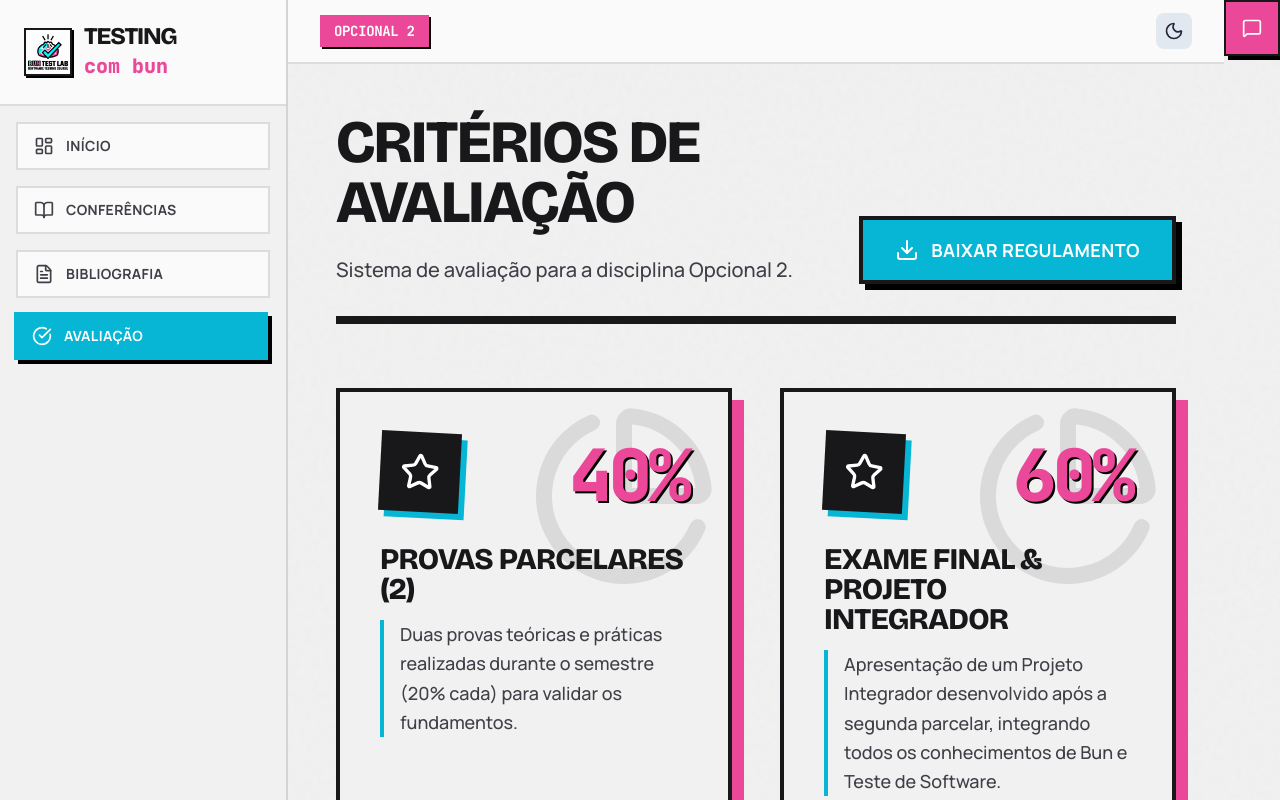
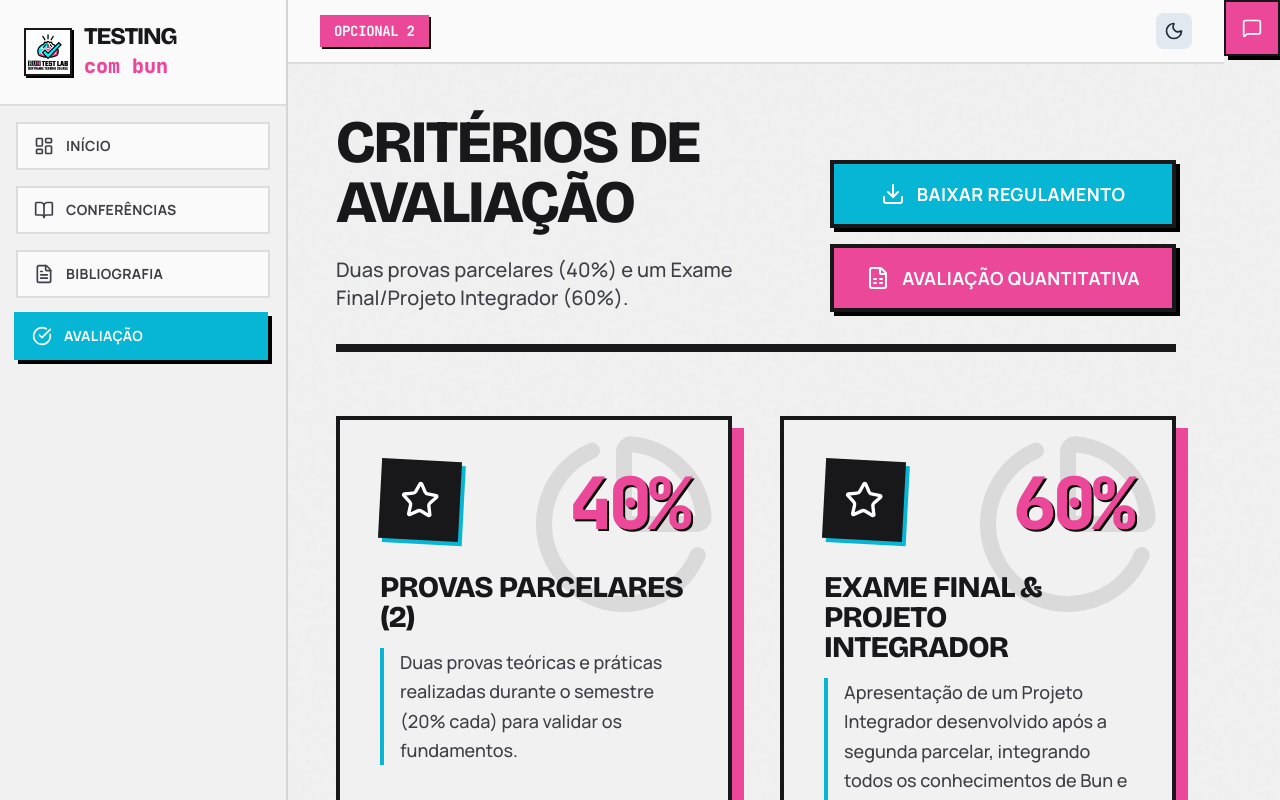
Before and after one commit to elyulidev/opcional2-web, a React (Vite) app: page /avaliacao in a window 1280 px wide. Built offline with nearby package versions, Linux system fonts and the light colour scheme.

Commit message:
feat: Update Avaliacao and Bibliography components .

```diff
--- a/src/pages/Avaliacao.tsx
+++ b/src/pages/Avaliacao.tsx
@@ -1,66 +1,67 @@
-import { EVALUACIONES } from '../content/constants';
-import { Download, PieChart, Star } from 'lucide-react';
+import { EVALUACIONES } from "../content/constants";
+import { Download, PieChart, Star, FileSpreadsheet } from "lucide-react";
 
 export function Avaliacao() {
-  const downloadPDF = () => {
-    const content = `
-Critérios de Avaliação - Testing com Bun (Opcional 2)
-=====================================================
-
-${EVALUACIONES.map(e => `${e.nombre} (${e.porcentaje}%)\n-----------------------------------------------------\n${e.descripcion}\n\n`).join('')}
-    `;
-    const blob = new Blob([content], { type: 'text/plain' });
-    const url = URL.createObjectURL(blob);
-    const a = document.createElement('a');
-    a.href = url;
-    a.download = 'Avaliacao_Testing_Bun.txt';
-    document.body.appendChild(a);
-    a.click();
-    document.body.removeChild(a);
-    URL.revokeObjectURL(url);
-  };
-
 	return (
-    <div className="max-w-5xl mx-auto p-6 lg:p-12 animate-in fade-in">
-      <div className="flex flex-col md:flex-row md:items-end justify-between gap-8 mb-16 border-b-8 border-zinc-900 dark:border-zinc-100 pb-8">
+		<div className='max-w-5xl mx-auto p-6 lg:p-12 animate-in fade-in'>
+			<div className='flex flex-col md:flex-row md:items-end justify-between gap-8 mb-16 border-b-8 border-zinc-900 dark:border-zinc-100 pb-8'>
 				<div>
-          <h1 className="text-4xl md:text-6xl font-serif font-black text-zinc-900 dark:text-white mb-6 uppercase tracking-tight">
+					<h1 className='text-4xl md:text-6xl font-serif font-black text-zinc-900 dark:text-white mb-6 uppercase tracking-tight'>
 						Critérios de Avaliação
 					</h1>
-          <p className="text-zinc-700 dark:text-zinc-300 text-xl font-medium">
-            Sistema de avaliação para a disciplina Opcional 2.
+					<p className='text-zinc-700 dark:text-zinc-300 text-xl font-medium'>
+						Duas provas parcelares (40%) e um Exame Final/Projeto Integrador
+						(60%).
 					</p>
 				</div>
-        <button
-          onClick={downloadPDF}
-          className="flex items-center justify-center gap-3 bg-secondary hover:bg-secondary-hover text-white border-4 border-zinc-900 dark:border-white px-8 py-4 font-bold text-lg uppercase tracking-wide transition-all shadow-[6px_6px_0px_rgba(0,0,0,1)] dark:shadow-[6px_6px_0px_rgba(255,255,255,1)] hover:translate-y-1 hover:translate-x-1 hover:shadow-[2px_2px_0px_rgba(0,0,0,1)] dark:hover:shadow-[2px_2px_0px_rgba(255,255,255,1)] whitespace-nowrap"
+				<div className='flex flex-col gap-4'>
+					<a
+						download
+						target='_blank'
+						rel='noopener noreferrer'
+						href='https://5gnshwxcnlopxrkn.public.blob.vercel-storage.com/Opcional%20II.pdf'
+						className='flex items-center justify-center gap-3 bg-secondary hover:bg-secondary-hover text-white border-4 border-zinc-900 dark:border-white px-8 py-4 font-bold text-lg uppercase tracking-wide transition-all brutalist-shadow hover:translate-y-1 hover:translate-x-1 hover:shadow-none whitespace-nowrap w-full md:w-auto'
 					>
-          <Download className="w-6 h-6" />
+						<Download className='w-6 h-6' />
 						Baixar Regulamento
-        </button>
+					</a>
+					<a
+						download
+						target='_blank'
+						rel='noopener noreferrer'
+						href='https://5gnshwxcnlopxrkn.public.blob.vercel-storage.com/Evaluaci%C3%B3n%20Cuantitativa.pdf'
+						className='flex items-center justify-center gap-3 bg-primary hover:bg-primary/90 text-white border-4 border-zinc-900 dark:border-white px-8 py-4 font-bold text-lg uppercase tracking-wide transition-all brutalist-shadow hover:translate-y-1 hover:translate-x-1 hover:shadow-none whitespace-nowrap w-full md:w-auto'
+					>
+						<FileSpreadsheet className='w-6 h-6' />
+						Avaliação Quantitativa
+					</a>
+				</div>
 			</div>
 
-      <div className="grid md:grid-cols-2 gap-8 lg:gap-12">
+			<div className='grid md:grid-cols-2 gap-8 lg:gap-12'>
 				{EVALUACIONES.map((crit, idx) => (
-          <div key={idx} className="bg-light-surface dark:bg-dark-surface p-8 lg:p-10 border-4 border-zinc-900 dark:border-zinc-100 shadow-[12px_12px_0px_#ec4899] dark:shadow-[12px_12px_0px_#ec4899] relative group hover:-translate-y-2 hover:-translate-x-2 hover:shadow-[20px_20px_0px_#06b6d4] dark:hover:shadow-[20px_20px_0px_#06b6d4] transition-all duration-300">
-            <div className="absolute -top-6 -right-6 p-8 opacity-10 dark:opacity-20 pointer-events-none group-hover:scale-125 transition-transform duration-500 text-zinc-900 dark:text-white">
-              <PieChart className="w-48 h-48" />
+					<div
+						key={idx}
+						className='bg-light-surface dark:bg-dark-surface p-8 lg:p-10 border-4 border-zinc-900 dark:border-zinc-100 shadow-[12px_12px_0px_#ec4899] dark:shadow-[12px_12px_0px_#ec4899] relative group hover:-translate-y-2 hover:-translate-x-2 hover:shadow-[20px_20px_0px_#06b6d4] dark:hover:shadow-[20px_20px_0px_#06b6d4] transition-all duration-300'
+					>
+						<div className='absolute -top-6 -right-6 p-8 opacity-10 dark:opacity-20 pointer-events-none group-hover:scale-125 transition-transform duration-500 text-zinc-900 dark:text-white'>
+							<PieChart className='w-48 h-48' />
 						</div>
 
-            <div className="flex items-end justify-between mb-8 relative z-10">
-              <div className="w-20 h-20 bg-zinc-900 dark:bg-white flex items-center justify-center border-2 border-transparent shadow-[6px_6px_0px_#06b6d4] dark:shadow-[6px_6px_0px_#06b6d4] rotate-3 group-hover:-rotate-6 transition-transform">
-                <Star className="w-10 h-10 text-white dark:text-zinc-900" />
+						<div className='flex items-end justify-between mb-8 relative z-10'>
+							<div className='w-20 h-20 bg-zinc-900 dark:bg-white flex items-center justify-center border-2 border-transparent brutalist-shadow-secondary rotate-3 group-hover:-rotate-6 transition-transform'>
+								<Star className='w-10 h-10 text-white dark:text-zinc-900' />
 							</div>
-              <span className="text-6xl lg:text-7xl font-mono font-black text-primary tracking-tighter drop-shadow-[2px_2px_0px_#000] dark:drop-shadow-[2px_2px_0px_#fff]">
+							<span className='text-6xl lg:text-7xl font-mono font-black text-primary tracking-tighter drop-shadow-[2px_2px_0px_#000] dark:drop-shadow-[2px_2px_0px_#fff]'>
 								{crit.porcentaje}%
 							</span>
 						</div>
 
-            <h3 className="text-3xl font-serif font-black text-zinc-900 dark:text-white mb-4 relative z-10 leading-none uppercase">
+						<h3 className='text-3xl font-serif font-black text-zinc-900 dark:text-white mb-4 relative z-10 leading-none uppercase'>
 							{crit.nombre}
 						</h3>
 
-            <p className="text-zinc-700 dark:text-zinc-300 font-medium text-lg leading-relaxed relative z-10 border-l-4 border-secondary pl-4">
+						<p className='text-zinc-700 dark:text-zinc-300 font-medium text-lg leading-relaxed relative z-10 border-l-4 border-secondary pl-4'>
 							{crit.descripcion}
 						</p>
 					</div>
--- a/src/pages/Bibliografia.tsx
+++ b/src/pages/Bibliografia.tsx
@@ -1,5 +1,5 @@
 import { BIBLIOGRAFIA } from '../content/constants';
-import { ExternalLink, Book, FileText, Globe } from 'lucide-react';
+import { ExternalLink, Book, FileText, Globe, Download } from 'lucide-react';
 
 export function Bibliografia() {
   return (
@@ -18,8 +18,8 @@ export function Bibliografia() {
           {BIBLIOGRAFIA.map((item, idx) => (
             <div key={idx} className="p-6 sm:p-8 flex items-start gap-6 bg-light-surface dark:bg-dark-surface hover:bg-white dark:hover:bg-zinc-900 transition-colors group">
               <div className="mt-1 shrink-0 w-16 h-16 bg-zinc-900 dark:bg-white flex items-center justify-center border-2 border-transparent shadow-[4px_4px_0px_#ec4899] dark:shadow-[4px_4px_0px_#ec4899] group-hover:-rotate-6 transition-transform">
-                {item.tipo === 'Libro' && <Book className="w-8 h-8 text-white dark:text-zinc-900" />}
-                {item.tipo === 'Articulo' && <FileText className="w-8 h-8 text-white dark:text-zinc-900" />}
+                {item.tipo === 'Livro' && <Book className="w-8 h-8 text-white dark:text-zinc-900" />}
+                {item.tipo === 'Artigo' && <FileText className="w-8 h-8 text-white dark:text-zinc-900" />}
                 {item.tipo === 'Oficial' && <Globe className="w-8 h-8 text-white dark:text-zinc-900" />}
               </div>
               <div className="flex-1 min-w-0">
@@ -36,6 +36,8 @@ export function Bibliografia() {
                   <span className="text-primary">•</span>
                   <span className="text-zinc-900 dark:text-white bg-secondary/20 px-2 py-0.5">{item.ano}</span>
                 </p>
+
+                <div className="flex flex-wrap gap-4">
                   {item.enlace && (
                     <a
                       href={item.enlace}
@@ -43,9 +45,19 @@ export function Bibliografia() {
                       rel="noopener noreferrer"
                       className="inline-flex items-center gap-2 bg-zinc-900 dark:bg-white text-white dark:text-zinc-900 px-4 py-2 text-sm font-bold uppercase hover:bg-secondary dark:hover:bg-secondary transition-colors border-2 border-transparent shadow-[2px_2px_0px_#ec4899] dark:shadow-[2px_2px_0px_#ec4899] hover:translate-x-1 hover:translate-y-1 hover:shadow-none w-fit"
                     >
-                    Acessar Recurso <ExternalLink className="w-4 h-4 ml-1" />
+                      Aceder ao Recurso <ExternalLink className="w-4 h-4" />
                     </a>
                   )}
+                  {item.downloadUrl && (
+                    <a
+                      href={item.downloadUrl}
+                      download
+                      className="inline-flex items-center gap-2 bg-primary text-white px-4 py-2 text-sm font-bold uppercase hover:bg-primary-hover transition-colors border-2 border-transparent shadow-[2px_2px_0px_rgba(0,0,0,1)] dark:shadow-[2px_2px_0px_rgba(255,255,255,1)] hover:translate-x-1 hover:translate-y-1 hover:shadow-none w-fit"
+                    >
+                      Descarregar PDF <Download className="w-4 h-4" />
+                    </a>
+                  )}
+                </div>
               </div>
             </div>
           ))}
```
Lines whose indentation alone changed are shown as unchanged.
